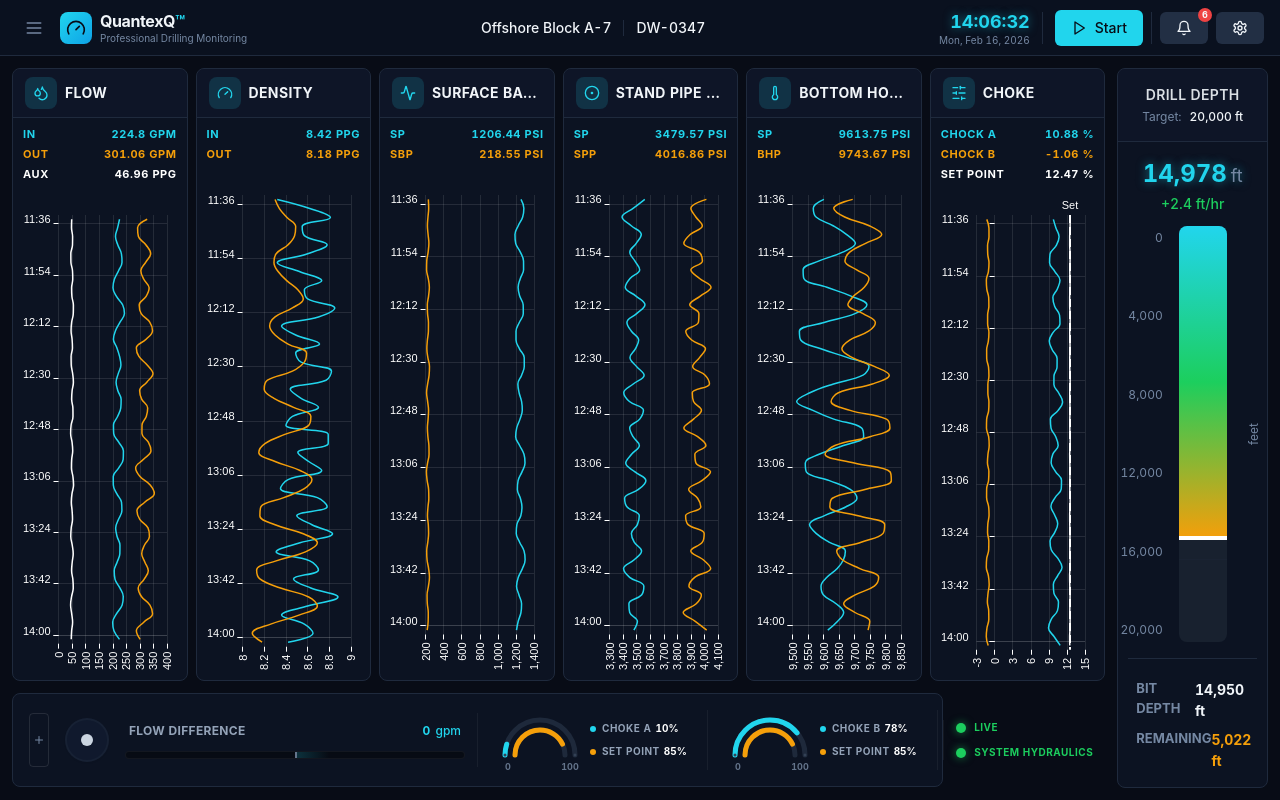
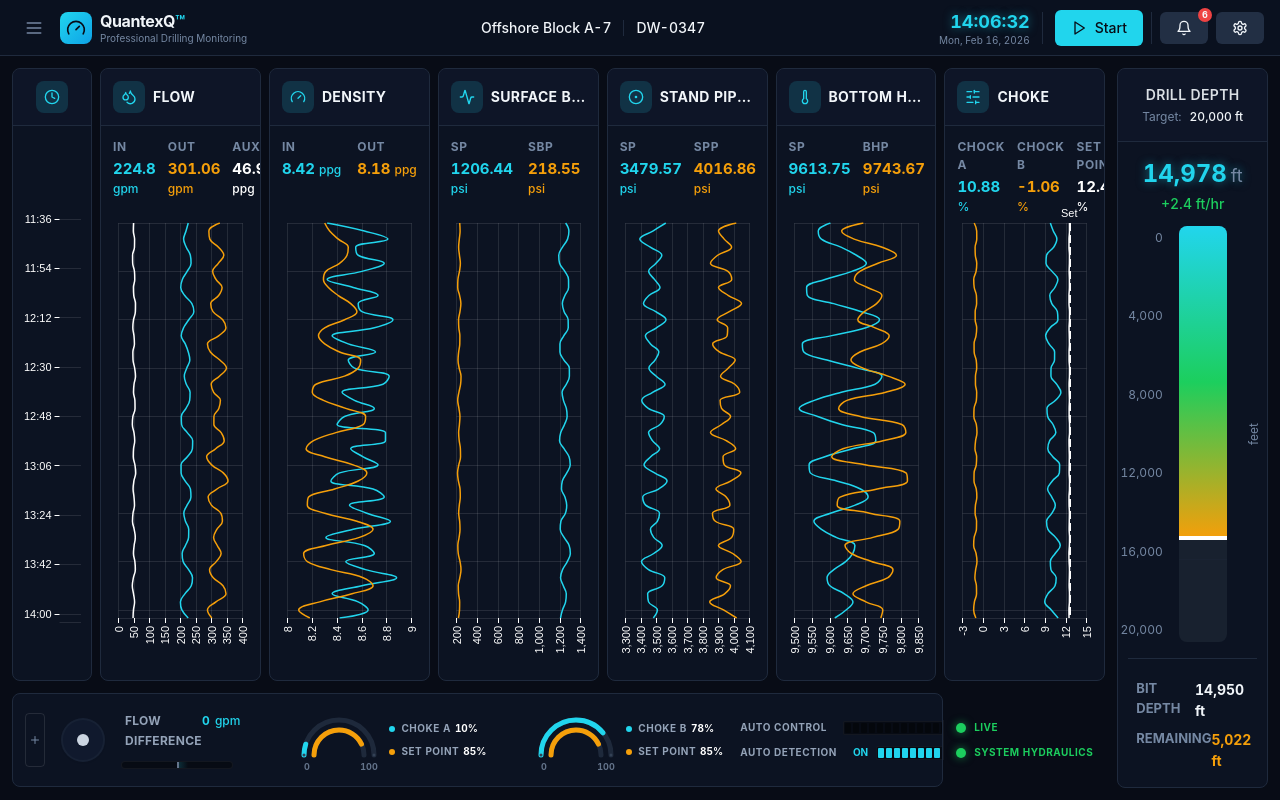
Before and after one commit to tirthpatel3107/QuantexQ, a React (Vite) app: page / in a window 1280 px wide. Built offline with nearby package versions, Linux system fonts and the light colour scheme.

Commit message:
Update the dashboard UI styles

```diff
--- /dev/null
+++ b/src/components/dashboard/TimeAxisCard.tsx
@@ -0,0 +1,167 @@
+import { memo, useMemo, useEffect, useRef, useState } from "react";
+import ReactECharts from "echarts-for-react";
+import type { EChartsOption } from "echarts";
+import { cn } from "@/lib/utils";
+import { useInitialSkeleton } from "@/hooks/useInitialSkeleton";
+import { COLORS } from "@/constants/colors";
+import { useTheme } from "@/components/theme-provider";
+import { Clock } from "lucide-react";
+
+interface TimeAxisCardProps {
+  data: any[];
+  className?: string;
+}
+
+const ChartInner = memo(function ChartInner({
+  data,
+  isDark,
+}: {
+  data: any[];
+  isDark: boolean;
+}) {
+  const containerRef = useRef<HTMLDivElement>(null);
+  const [size, setSize] = useState({ width: 0, height: 0 });
+
+  useEffect(() => {
+    const el = containerRef.current;
+    if (!el) return;
+    const update = () => {
+      const rect = el.getBoundingClientRect();
+      const w = Math.round(rect.width);
+      const h = Math.round(rect.height);
+      setSize((prev) =>
+        prev.width === w && prev.height === h ? prev : { width: w, height: h }
+      );
+    };
+    update();
+    const ro = new ResizeObserver(update);
+    ro.observe(el);
+    return () => ro.disconnect();
+  }, []);
+
+  const option: EChartsOption = useMemo(() => {
+    const times = data.map((d) => d.time);
+
+    // Theme-specific colors
+    const axisColor = isDark
+      ? COLORS.charts_ui.axis_dark
+      : COLORS.charts_ui.axis_light;
+    const gridColor = isDark
+      ? COLORS.charts_ui.grid_dark
+      : COLORS.charts_ui.grid_light;
+
+    return {
+      grid: {
+        top: 25,
+        right: 2,
+        bottom: 50, // Match the bottom margin of content charts
+        left: 35,
+        containLabel: false,
+      },
+      xAxis: {
+        type: "value",
+        show: false,
+        min: 0,
+        max: 100,
+      },
+      yAxis: {
+        type: "category",
+        data: times,
+        inverse: true,
+        boundaryGap: false, // Align labels exactly with grid lines
+        show: true,
+        axisLine: { show: false },
+        axisTick: { show: true, lineStyle: { color: axisColor } },
+        axisLabel: {
+          show: true,
+          interval: Math.floor(data.length / 10),
+          fontSize: 11,
+          fontWeight: "normal",
+          color: axisColor,
+        },
+        splitLine: {
+          show: true,
+          lineStyle: { color: gridColor },
+        },
+      },
+      series: [],
+      animation: false,
+    };
+  }, [data, isDark]);
+
+  const chartHeight = size.height;
+  const chartWidth = size.width;
+  const hasSize = chartWidth > 0 && chartHeight > 0;
+
+  return (
+    <div ref={containerRef} className="h-full w-full min-h-0 min-w-0">
+      {hasSize && (
+        <ReactECharts
+          option={option}
+          style={{ width: chartWidth, height: chartHeight }}
+          opts={{ renderer: "svg" }}
+        />
+      )}
+    </div>
+  );
+});
+
+export const TimeAxisCard = memo(function TimeAxisCard({
+  data,
+  className,
+}: TimeAxisCardProps) {
+  const showSkeleton = useInitialSkeleton();
+  const { theme } = useTheme();
+
+  const isDark = useMemo(() => {
+    if (theme === "system") {
+      return window.matchMedia("(prefers-color-scheme: dark)").matches;
+    }
+    return theme === "dark";
+  }, [theme]);
+
+  if (showSkeleton) {
+    return (
+      <div
+        className={cn(
+          "dashboard-panel group h-full flex flex-col",
+          className
+        )}
+      >
+        <div className="panel-header flex items-center justify-center gap-2">
+          <div className="skeleton h-8 w-8 rounded-lg" />
+        </div>
+        <div className="p-2.5 pt-0 flex-1">
+          <div className="skeleton h-full w-full rounded-md" />
+        </div>
+      </div>
+    );
+  }
+
+  return (
+    <div
+      className={cn(
+        "dashboard-panel group flex flex-col relative h-full antialiased select-none",
+        className
+      )}
+    >
+      {/* Header with Clock Icon */}
+      <div className="panel-header flex items-center justify-center gap-2 min-w-0">
+        <div className="flex h-8 w-8 flex-shrink-0 items-center justify-center rounded-lg bg-primary/15 text-primary">
+          <Clock className="h-4 w-4" aria-hidden />
+        </div>
+      </div>
+
+      {/* Time axis area - matching the chart height */}
+      <div className="vertical-line-chart flex flex-col px-0 pb-0 flex-1 w-full overflow-hidden relative">
+        {/* Empty space to match metrics height */}
+        <div className="px-2.5 py-3 h-[60px]" />
+
+        {/* Chart area with only Y-axis */}
+        <div className="flex-1 min-h-0 px-2 py-2">
+          <ChartInner data={data} isDark={isDark} />
+        </div>
+      </div>
+    </div>
+  );
+});
--- a/src/components/dashboard/VerticalChartCard.tsx
+++ b/src/components/dashboard/VerticalChartCard.tsx
@@ -27,6 +27,7 @@ interface VerticalChartCardProps {
   status?: "normal" | "warning" | "critical";
   className?: string;
   onDoubleClick?: () => void;
+  hideYAxis?: boolean; // Hide Y-axis when TimeAxisCard is shown separately
 }
 
 const statusBorderColors = {
@@ -48,6 +49,7 @@ interface ChartInnerProps {
   height?: number | string;
   badgeColors: string[]; // Pass badge colors to match lines
   isDark: boolean;
+  hideYAxis?: boolean;
 }
 
 const ChartInner = memo(function ChartInner({
@@ -57,6 +59,7 @@ const ChartInner = memo(function ChartInner({
   height = "100%",
   badgeColors,
   isDark,
+  hideYAxis = false,
 }: ChartInnerProps) {
   const containerRef = useRef<HTMLDivElement>(null);
   const [size, setSize] = useState({ width: 0, height: 0 });
@@ -68,7 +71,9 @@ const ChartInner = memo(function ChartInner({
       const rect = el.getBoundingClientRect();
       const w = Math.round(rect.width);
       const h = Math.round(rect.height);
-      setSize((prev) => (prev.width === w && prev.height === h ? prev : { width: w, height: h }));
+      setSize((prev) =>
+        prev.width === w && prev.height === h ? prev : { width: w, height: h },
+      );
     };
     update();
     const ro = new ResizeObserver(update);
@@ -80,10 +85,18 @@ const ChartInner = memo(function ChartInner({
     const times = data.map((d) => d.time);
 
     // Theme-specific colors
-    const axisColor = isDark ? COLORS.charts_ui.axis_dark : COLORS.charts_ui.axis_light;
-    const gridColor = isDark ? COLORS.charts_ui.grid_dark : COLORS.charts_ui.grid_light;
-    const tooltipBg = isDark ? "hsl(var(--card))" : COLORS.charts_ui.tooltip_bg_light;
-    const tooltipText = isDark ? COLORS.charts_ui.tooltip_text_dark : COLORS.charts_ui.tooltip_text_light;
+    const axisColor = isDark
+      ? COLORS.charts_ui.axis_dark
+      : COLORS.charts_ui.axis_light;
+    const gridColor = isDark
+      ? COLORS.charts_ui.grid_dark
+      : COLORS.charts_ui.grid_light;
+    const tooltipBg = isDark
+      ? "hsl(var(--card))"
+      : COLORS.charts_ui.tooltip_bg_light;
+    const tooltipText = isDark
+      ? COLORS.charts_ui.tooltip_text_dark
+      : COLORS.charts_ui.tooltip_text_light;
 
     const series = metrics
       .filter((m) => m.dataKey)
@@ -104,13 +117,17 @@ const ChartInner = memo(function ChartInner({
                 label: {
                   formatter: threshold.label,
                   position: "start",
-                  color: isDark ? COLORS.charts_ui.axis_dark : COLORS.charts_ui.axis_light,
-                  fontSize: 11
+                  color: isDark
+                    ? COLORS.charts_ui.axis_dark
+                    : COLORS.charts_ui.axis_light,
+                  fontSize: 11,
                 },
                 lineStyle: {
                   type: "dashed",
-                  color: isDark ? COLORS.charts_ui.axis_dark : COLORS.charts_ui.axis_light,
-                  width: 2
+                  color: isDark
+                    ? COLORS.charts_ui.axis_dark
+                    : COLORS.charts_ui.axis_light,
+                  width: 2,
                 },
                 data: [{ xAxis: threshold.value }],
               },
@@ -133,14 +150,15 @@ const ChartInner = memo(function ChartInner({
           fontFamily: "inherit",
           fontWeight: 600,
         },
-        extraCssText: "box-shadow: 0 4px 6px -1px rgba(0, 0, 0, 0.1), 0 2px 4px -1px rgba(0, 0, 0, 0.06); border-radius: 6px; z-index: 9999; -webkit-font-smoothing: antialiased; -moz-osx-font-smoothing: grayscale;",
+        extraCssText:
+          "box-shadow: 0 4px 6px -1px rgba(0, 0, 0, 0.1), 0 2px 4px -1px rgba(0, 0, 0, 0.06); border-radius: 6px; z-index: 9999; -webkit-font-smoothing: antialiased; -moz-osx-font-smoothing: grayscale;",
         padding: [8, 12],
         formatter: (params: any) => {
           if (!Array.isArray(params) || params.length === 0) return "";
           const time = params[0].axisValueLabel;
           let content = `<div class="font-bold mb-1.5" style="color:${tooltipText}; font-size: 13px;">${time}</div>`;
           params.forEach((p: any) => {
-             const metric = metrics.find(m => m.label === p.seriesName);
+            const metric = metrics.find((m) => m.label === p.seriesName);
             const unit = metric?.unit ? ` ${metric.unit}` : "";
             const circleColor = badgeColors[p.seriesIndex] || p.color;
             content += `
@@ -156,10 +174,10 @@ const ChartInner = memo(function ChartInner({
       },
       grid: {
         top: 25,
-        right: 20,
-        bottom: 10,
-        left: 10,
-        containLabel: true,
+        right: 5,
+        bottom: 50, // Fixed bottom margin for rotated labels
+        left: hideYAxis ? 5 : 35,
+        containLabel: false,
       },
       dataZoom: [
         {
@@ -172,7 +190,7 @@ const ChartInner = memo(function ChartInner({
         type: "value",
         splitLine: {
           show: true,
-          lineStyle: { color: gridColor }
+          lineStyle: { color: gridColor },
         },
         axisLabel: {
           show: true,
@@ -180,7 +198,7 @@ const ChartInner = memo(function ChartInner({
           fontWeight: "normal",
           color: axisColor,
           rotate: 90,
-          interval: 0
+          interval: 0,
         },
         axisLine: { show: false },
         axisTick: { show: true, lineStyle: { color: axisColor } },
@@ -190,25 +208,26 @@ const ChartInner = memo(function ChartInner({
         type: "category",
         data: times,
         inverse: true,
+        boundaryGap: false, // Align grid lines exactly with labels
         show: true,
         axisLine: { show: false },
-        axisTick: { show: true, lineStyle: { color: axisColor } },
+        axisTick: { show: !hideYAxis, lineStyle: { color: axisColor } },
         axisLabel: {
-           show: true,
+          show: !hideYAxis,
           interval: Math.floor(data.length / 10),
           fontSize: 11,
           fontWeight: "normal",
-           color: axisColor
+          color: axisColor,
         },
         splitLine: {
           show: true,
-          lineStyle: { color: gridColor }
+          lineStyle: { color: gridColor },
         },
       },
       series: series as any,
       animation: false,
     };
-  }, [data, metrics, threshold, badgeColors, isDark]);
+  }, [data, metrics, threshold, badgeColors, isDark, hideYAxis]);
 
   const chartHeight = typeof height === "string" ? size.height : height;
   const chartWidth = size.width;
@@ -237,6 +256,7 @@ export const VerticalChartCard = memo(function VerticalChartCard({
   status = "normal",
   className,
   onDoubleClick,
+  hideYAxis = false,
 }: VerticalChartCardProps) {
   const showSkeleton = useInitialSkeleton();
   const [expandOpen, setExpandOpen] = useState(false);
@@ -256,11 +276,13 @@ export const VerticalChartCard = memo(function VerticalChartCard({
   const seriesLineColors = useMemo(() => {
     return metrics.map((_, i) => {
       const isLastBadge = i % 3 === 2;
-       if (isLastBadge) return isDark ? COLORS.charts_ui.axis_dark : COLORS.charts_ui.axis_light;
+      if (isLastBadge)
+        return isDark
+          ? COLORS.charts_ui.axis_dark
+          : COLORS.charts_ui.axis_light;
       return badgeBgColors[i % badgeBgColors.length];
     });
   }, [metrics, isDark]);
-
 
   const mainMetric = metrics[0];
   const mainDisplay = mainMetric
@@ -269,7 +291,13 @@ export const VerticalChartCard = memo(function VerticalChartCard({
 
   if (showSkeleton) {
     return (
-      <div className={cn("dashboard-panel group h-full flex flex-col", statusBorderColors[status], className)}>
+      <div
+        className={cn(
+          "dashboard-panel group h-full flex flex-col",
+          statusBorderColors[status],
+          className,
+        )}
+      >
         <div className="panel-header flex items-center justify-between gap-2">
           <div className="flex items-center gap-2">
             <div className="skeleton h-8 w-8 rounded-lg" />
@@ -291,7 +319,11 @@ export const VerticalChartCard = memo(function VerticalChartCard({
 
   return (
     <div
-      className={cn("dashboard-panel group flex flex-col relative h-full antialiased cursor-pointer select-none", statusBorderColors[status], className)}
+      className={cn(
+        "dashboard-panel group flex flex-col relative h-full antialiased cursor-pointer select-none",
+        statusBorderColors[status],
+        className,
+      )}
       onDoubleClick={onDoubleClick}
       onClick={(e) => e.stopPropagation()}
     >
@@ -305,27 +337,40 @@ export const VerticalChartCard = memo(function VerticalChartCard({
             aria-label="Expand chart"
           >
             {Icon && (
-              <Icon className="h-4 w-4 transition-opacity group-hover:opacity-0" aria-hidden />
+              <Icon
+                className="h-4 w-4 transition-opacity group-hover:opacity-0"
+                aria-hidden
+              />
             )}
-            <Maximize2 className="absolute h-4 w-4 opacity-0 transition-opacity group-hover:opacity-100" aria-hidden />
+            <Maximize2
+              className="absolute h-4 w-4 opacity-0 transition-opacity group-hover:opacity-100"
+              aria-hidden
+            />
           </button>
-          <h3 className="panel-title min-w-0 truncate text-foreground font-bold uppercase tracking-wide" title={title}>
+          <h3
+            className="panel-title min-w-0 truncate text-foreground font-bold uppercase tracking-wide"
+            title={title}
+          >
             {title}
           </h3>
         </div>
       </div>
 
       {/* Chart area */}
-      <div className="vertical-line-chart flex flex-col px-0 pb-0 flex-1 w-full overflow-hidden relative">
-        <div className="px-2.5 py-2 flex flex-col gap-1 pointer-events-none">
+      <div className="vertical-line-chart flex flex-col p-3 flex-1 w-full overflow-hidden relative">
+        <div className="flex justify-between gap-3 pointer-events-none h-[60px]">
           {metrics.map((m, i) => (
-            <div
-              key={i}
-              className="flex justify-between items-center text-[11px] font-bold uppercase tracking-wider h-4"
+            <div key={i} className="flex flex-col gap-1">
+              <span className="text-[12px] font-bold uppercase tracking-wider text-muted-foreground">
+                {m.label}
+              </span>
+              <span
+                className="text-[15px] font-bold tabular-nums leading-tight"
                 style={{ color: seriesLineColors[i] }}
               >
-              <span className="truncate mr-2 max-w-[60%]">{m.label}</span>
-              <span className="tabular-nums shrink-0">{m.value} {m.unit}</span>
+                {m.value}{" "}
+                <span className="text-[12px] font-medium">{m.unit}</span>
+              </span>
             </div>
           ))}
         </div>
@@ -336,11 +381,10 @@ export const VerticalChartCard = memo(function VerticalChartCard({
             threshold={threshold}
             badgeColors={seriesLineColors}
             isDark={isDark}
+            hideYAxis={hideYAxis}
           />
         </div>
       </div>
-
-
 
       {/* Expand popup */}
       <Dialog open={expandOpen} onOpenChange={setExpandOpen}>
@@ -350,16 +394,21 @@ export const VerticalChartCard = memo(function VerticalChartCard({
               {title}
             </DialogTitle>
           </DialogHeader>
+          <hr className="mt-2 mb-3" />
           <div className="flex-1 w-full min-h-0 flex flex-col relative">
-            <div className="px-4 py-2 flex flex-col gap-1 pointer-events-none">
+            <div className="pb-5 flex justify-between gap-4 pointer-events-none">
               {metrics.map((m, i) => (
-                <div
-                  key={i}
-                  className="flex justify-between items-center text-xs font-bold uppercase tracking-wider h-5"
+                <div key={i} className="flex flex-col gap-1">
+                  <span className="text-[11px] font-bold uppercase tracking-wider text-muted-foreground">
+                    {m.label}
+                  </span>
+                  <span
+                    className="text-[20px] font-bold tabular-nums leading-tight"
                     style={{ color: seriesLineColors[i] }}
                   >
-                  <span className="truncate mr-2 max-w-[70%]">{m.label}</span>
-                  <span className="tabular-nums shrink-0">{m.value} {m.unit}</span>
+                    {m.value}{" "}
+                    <span className="text-[14px] font-medium">{m.unit}</span>
+                  </span>
                 </div>
               ))}
             </div>
@@ -371,9 +420,9 @@ export const VerticalChartCard = memo(function VerticalChartCard({
                 badgeColors={seriesLineColors}
                 height="100%"
                 isDark={isDark}
+                hideYAxis={false}
               />
             </div>
-
           </div>
         </DialogContent>
       </Dialog>
--- a/src/index.css
+++ b/src/index.css
@@ -249,7 +249,7 @@
   }
 
   .panel-header {
-    @apply flex items-center justify-between px-3 py-2 border-b border-border;
+    @apply flex items-center justify-between p-3 border-b border-border;
     background-color: hsl(var(--card-elevated) / 0.5);
   }
 
--- a/src/pages/Index.tsx
+++ b/src/pages/Index.tsx
@@ -34,6 +34,7 @@ import {
 import { PsiGaugeIcon } from "@/components/dashboard/PsiGaugeIcon";
 import { SegmentedBar } from "@/components/dashboard/SegmentedBar";
 import { FlowControlStack } from "@/components/dashboard/FlowControlStack";
+import { TimeAxisCard } from "@/components/dashboard/TimeAxisCard";
 
 function FlowDifferenceBar({ showSkeleton }: { showSkeleton?: boolean }) {
   const [open, setOpen] = useState(false);
@@ -67,12 +68,12 @@ function FlowDifferenceBar({ showSkeleton }: { showSkeleton?: boolean }) {
       <div className="flex items-center">
         <div
           className={cn(
-            "dashboard-panel p-4 flex items-center w-full z-10 font-sans overflow-hidden select-none group/bar transition-all duration-300",
+            "dashboard-panel p-4 flex items-center justify-between w-full z-10 font-sans overflow-hidden select-none group/bar transition-all duration-300",
             open &&
               "border-primary/50 shadow-glow ring-1 ring-primary/20 after:opacity-100",
           )}
         >
-          <div className="flex h-full items-center pl-1 pr-3 gap-3 bg-transparent border-r border-border/30 dark:border-white/5 relative shrink-0">
+          <div className="flex-[1] flex h-full items-center gap-3 bg-transparent relative shrink-0">
             <PopoverTrigger asChild>
               <button
                 type="button"
@@ -89,7 +90,7 @@ function FlowDifferenceBar({ showSkeleton }: { showSkeleton?: boolean }) {
               </button>
             </PopoverTrigger>
 
-            <div className="flex items-center gap-4 w-[400px]">
+            <div className="flex items-center gap-4 w-full">
               <div className="h-10 w-10 rounded-full bg-muted dark:bg-card-elevated flex items-center justify-center border-2 border-border dark:border-border/50 shadow-sm shrink-0 box-content group-hover/bar:border-primary/50 transition-colors">
                 <div className="h-3 w-3 bg-slate-400 dark:bg-slate-300 rounded-full shadow-sm" />
               </div>
@@ -114,7 +115,10 @@ function FlowDifferenceBar({ showSkeleton }: { showSkeleton?: boolean }) {
             </div>
           </div>
 
-          <div className="flex items-center pl-3 pr-5 border-r border-border/30 dark:border-white/5 h-full bg-transparent shrink-0">
+          <div className="hidden sm:block h-[60px] w-px bg-border mx-7" />
+
+          <div className="flex">
+            <div className="flex items-center pr-5 h-full bg-transparent shrink-0">
               <div className="flex items-center justify-center">
                 <SemiCircleGauge
                   labelA="Choke A"
@@ -127,7 +131,7 @@ function FlowDifferenceBar({ showSkeleton }: { showSkeleton?: boolean }) {
               </div>
             </div>
 
-          <div className="flex items-center pl-3 pr-5 border-r border-border/30 dark:border-white/5 h-full bg-transparent shrink-0">
+            <div className=" flex items-center pl-5 h-full bg-transparent shrink-0">
               <div className="flex items-center justify-center">
                 <SemiCircleGauge
                   labelA="Choke B"
@@ -139,8 +143,11 @@ function FlowDifferenceBar({ showSkeleton }: { showSkeleton?: boolean }) {
                 />
               </div>
             </div>
+          </div>
 
-          <div className="flex-[1.3] flex flex-col justify-center gap-2.5 pl-5 ">
+          <div className="hidden sm:block h-[60px] w-px bg-border mx-7" />
+
+          <div className="flex-[1] flex flex-col justify-center gap-2.5">
             <div className="flex items-center gap-4">
               <span className="text-[10px] font-bold text-muted-foreground dark:text-slate-400 uppercase tracking-wider shrink-0">
                 AUTO CONTROL
@@ -230,6 +237,12 @@ export default function Index() {
           <div className="grid flex-1 min-h-0 gap-3 grid-cols-1 lg:grid-cols-[minmax(0,1fr)_minmax(0,12%)]">
             <div className="min-w-0 flex flex-col gap-3 overflow-x-hidden">
               <div className="flex gap-2 items-stretch w-full flex-1 min-h-0">
+                {/* Time Axis Card - shows Y-axis for all charts */}
+                <TimeAxisCard
+                  data={chartData.flow || []}
+                  className="w-[80px] flex-shrink-0"
+                />
+
                 {CENTER_CARDS.map((card) => {
                   const data = cardDataMap[card.chartKey];
                   const latestPoint = data?.length
@@ -250,6 +263,7 @@ export default function Index() {
                       data={data || []}
                       threshold={card.threshold}
                       onDoubleClick={() => handleCardDoubleClick(card.id)}
+                      hideYAxis={true}
                       className={cn(
                         "transition-all duration-500 ease-in-out",
                         isExpanded ? "flex-[2.5]" : "flex-1",
```
Also changed, not shown: src/components/dashboard/FlowControlStack.tsx (+11 -0 lines). Lines whose indentation alone changed are shown as unchanged.
